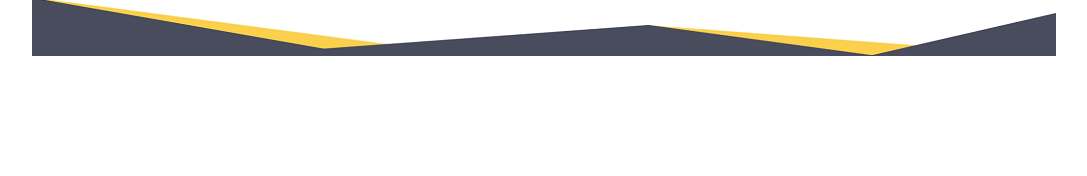
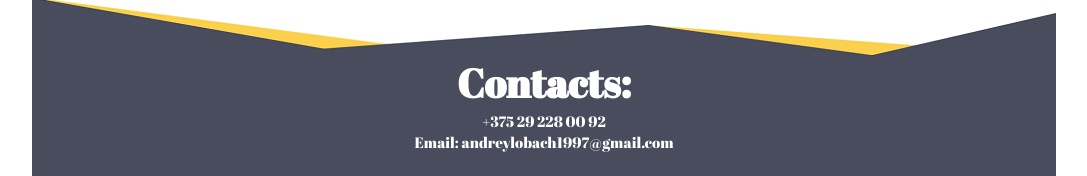
Before and after one commit to andrey-lobach/rsschool-codejam1-cv, a plain HTML site: page index.html in a window 1280 px wide. Shown: the part 1692-1868 px from the top of the page, without its empty margins (96-1183 px from the left). Before the commit the page ends 1753 px from the top, so only its background shows below. Drawn offline with Linux system fonts and the light colour scheme.

Commit message:
feat: add footer

```diff
--- a/index.html
+++ b/index.html
@@ -61,5 +61,11 @@
     </div>
     <img src="images/bg02.png">
 </section>
+<footer>
+    <a name="contacts"></a>
+    <h2>Contacts:</h2>
+    <a href="tel:+375292280092">+375 29 228 00 92</a></p>
+    <p>Email: andreylobach1997@gmail.com</p>
+</footer>
 </body>
 </html>
--- a/styles/style.css
+++ b/styles/style.css
@@ -93,3 +93,21 @@ header nav a:hover {
     color: rgb(100, 100, 100);
     text-decoration: none;
 }
+footer {
+    background-color: rgb(73, 76, 93);
+    text-align: center;
+    height: 120px;
+}
+footer h2 {
+    color: rgb(255, 255, 255);
+    font-size: 40px;
+}
+footer p {
+    color: rgb(255, 255, 255);
+    font-size: 15px;
+}
+footer a {
+    color: rgb(255, 255, 255);
+    text-decoration: none;
+    font-size: 15px;
+}
```
